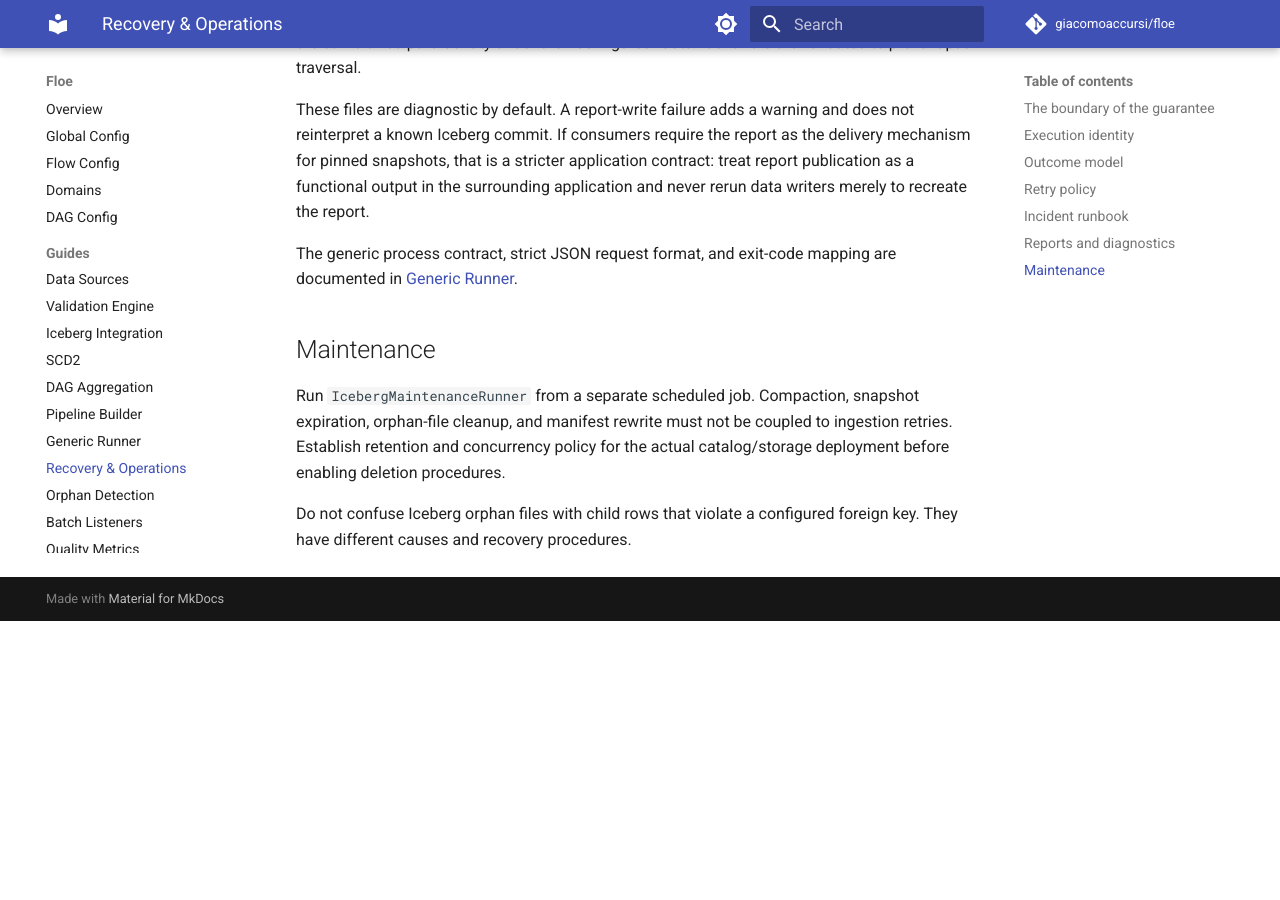
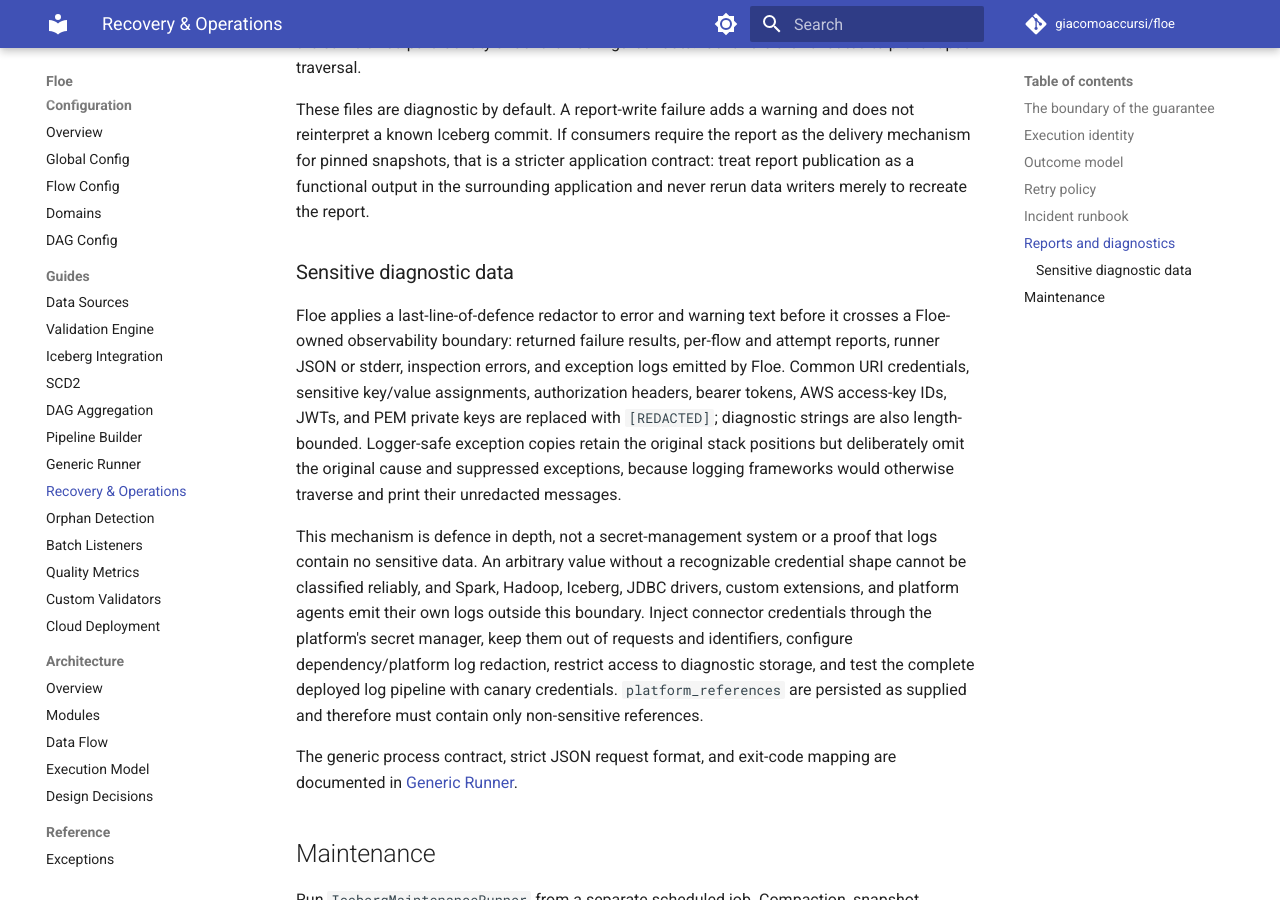
Before and after one commit to giacomoaccursi/Floe, an MkDocs documentation site: the page built from site-docs/guides/recovery.md, in a window 1280 px wide and 900 px high, scrolled down 3789 px. Built offline with MkDocs 1.6.1 and Material for MkDocs 9.7.7, drawn with Linux system fonts in a browser that asks for light colours; comment, search, counter and statistics services are not loaded; before the commit the page ends 4410 px from its top, so only the background shows below that.

Commit message:
docs: define diagnostic redaction boundaries

```diff
--- a/site-docs/guides/recovery.md
+++ b/site-docs/guides/recovery.md
@@ -109,6 +109,12 @@
 
 These files are diagnostic by default. A report-write failure adds a warning and does not reinterpret a known Iceberg commit. If consumers require the report as the delivery mechanism for pinned snapshots, that is a stricter application contract: treat report publication as a functional output in the surrounding application and never rerun data writers merely to recreate the report.
 
+### Sensitive diagnostic data
+
+Floe applies a last-line-of-defence redactor to error and warning text before it crosses a Floe-owned observability boundary: returned failure results, per-flow and attempt reports, runner JSON or stderr, inspection errors, and exception logs emitted by Floe. Common URI credentials, sensitive key/value assignments, authorization headers, bearer tokens, AWS access-key IDs, JWTs, and PEM private keys are replaced with `[REDACTED]`; diagnostic strings are also length-bounded. Logger-safe exception copies retain the original stack positions but deliberately omit the original cause and suppressed exceptions, because logging frameworks would otherwise traverse and print their unredacted messages.
+
+This mechanism is defence in depth, not a secret-management system or a proof that logs contain no sensitive data. An arbitrary value without a recognizable credential shape cannot be classified reliably, and Spark, Hadoop, Iceberg, JDBC drivers, custom extensions, and platform agents emit their own logs outside this boundary. Inject connector credentials through the platform's secret manager, keep them out of requests and identifiers, configure dependency/platform log redaction, restrict access to diagnostic storage, and test the complete deployed log pipeline with canary credentials. `platform_references` are persisted as supplied and therefore must contain only non-sensitive references.
+
 The generic process contract, strict JSON request format, and exit-code mapping are documented in [Generic Runner](runner.md).
 
 ## Maintenance
```
Also changed, not shown: README.md (+2 -0 lines), site-docs/guides/runner.md (+2 -0 lines).
